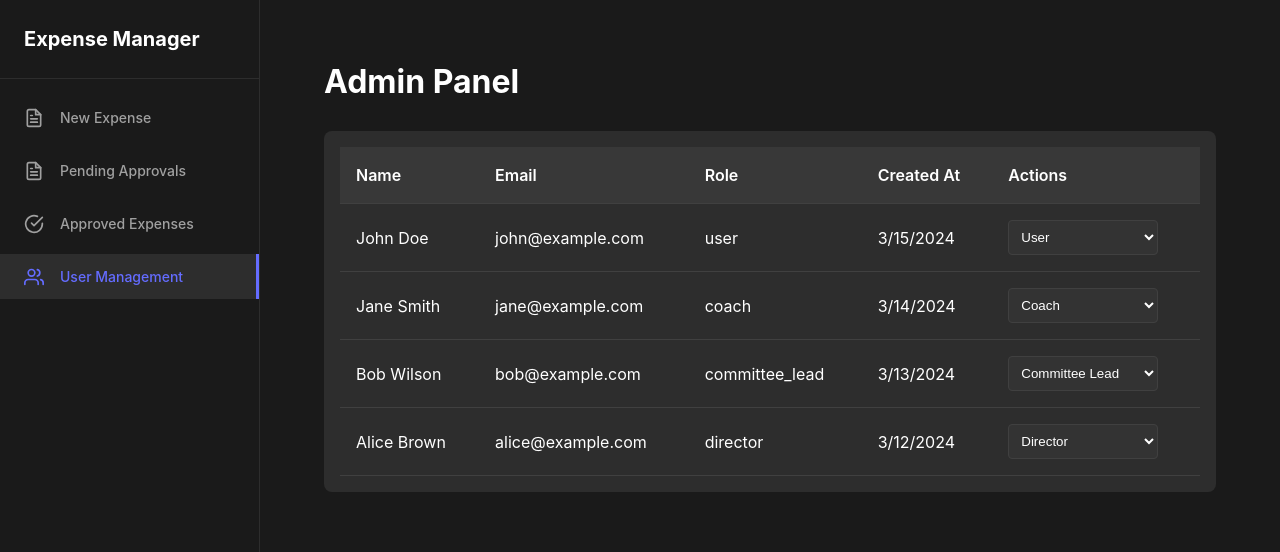
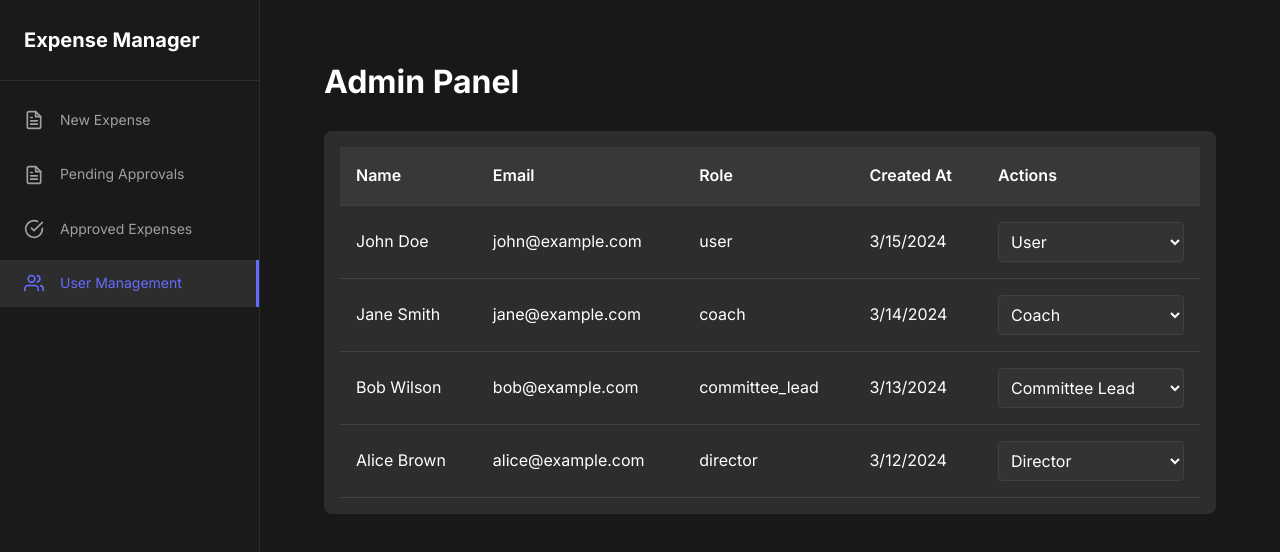
Before and after one commit to dominykas-twoday/ai-hackathon-ui, a React (Vite) app: page /admin in a window 1280 px wide. Shown: the top 552 px of the page. Built offline with nearby package versions, Linux system fonts and the light colour scheme.

Commit message:
Adjust styles

```diff
--- a/src/App.css
+++ b/src/App.css
@@ -1,18 +1,129 @@
+@import url("https://fonts.googleapis.com/css2?family=Inter:wght@400;600;700&display=swap");
+
 * {
   margin: 0;
   padding: 0;
   box-sizing: border-box;
+  font-family: "Inter", Arial, Helvetica, sans-serif;
 }
 
 body {
-  background-color: #1a1a1a;
-  color: #ffffff;
+  background-color: #181818;
+  color: #fff;
   min-height: 100vh;
+  line-height: 1.6;
 }
 
 #root {
   width: 100%;
   min-height: 100vh;
+}
+
+h1,
+h2,
+h3,
+h4,
+h5,
+h6 {
+  font-weight: 700;
+  margin-bottom: 0.5em;
+}
+
+h1 {
+  font-size: 2.5rem;
+  color: #fff;
+}
+
+h2 {
+  font-size: 2rem;
+  color: #fff;
+}
+
+a {
+  color: #1de782;
+  text-decoration: none;
+  transition: color 0.2s;
+}
+a:hover {
+  color: #14b86b;
+}
+
+.card,
+.section,
+.form-container {
+  background: #232323;
+  border-radius: 1.5rem;
+  box-shadow: 0 4px 32px 0 rgba(30, 30, 30, 0.25);
+  padding: 2.5em;
+  margin-bottom: 2em;
+}
+
+button,
+.btn {
+  background: #1de782;
+  color: #181818;
+  border: none;
+  border-radius: 2em;
+  padding: 0.75em 2em;
+  font-weight: 600;
+  font-size: 1rem;
+  cursor: pointer;
+  transition: background 0.2s, color 0.2s, box-shadow 0.2s;
+  box-shadow: 0 2px 8px 0 rgba(30, 30, 30, 0.15);
+}
+button:hover,
+.btn:hover {
+  background: #14b86b;
+  color: #fff;
+}
+
+input,
+select,
+textarea {
+  width: 100%;
+  padding: 1em;
+  border: 1px solid #333;
+  border-radius: 1em;
+  background: #232323;
+  color: #fff;
+  font-size: 1rem;
+  transition: border 0.2s, box-shadow 0.2s;
+}
+input:focus,
+select:focus,
+textarea:focus {
+  border: 1.5px solid #888888;
+  outline: none;
+  box-shadow: 0 0 0 2px #88888866;
+}
+
+.app-container {
+  display: flex;
+  min-height: 100vh;
+  background-color: #181818;
+  width: 100%;
+}
+
+.main-content {
+  flex: 1;
+  margin-left: 260px;
+  min-height: 100vh;
+  background-color: #181818;
+  padding: 2rem;
+  width: calc(100% - 260px);
+}
+
+::-webkit-scrollbar {
+  width: 8px;
+  background: #232323;
+}
+::-webkit-scrollbar-thumb {
+  background: #888888;
+  border-radius: 8px;
+}
+
+.read-the-docs {
+  color: #888;
 }
 
 .logo {
@@ -42,27 +153,3 @@ body {
     animation: logo-spin infinite 20s linear;
   }
 }
-
-.card {
-  padding: 2em;
-}
-
-.read-the-docs {
-  color: #888;
-}
-
-.app-container {
-  display: flex;
-  min-height: 100vh;
-  background-color: #1a1a1a;
-  width: 100%;
-}
-
-.main-content {
-  flex: 1;
-  margin-left: 260px;
-  min-height: 100vh;
-  background-color: #1a1a1a;
-  padding: 2rem;
-  width: calc(100% - 260px);
-}
--- a/src/pages/AdminPanel.css
+++ b/src/pages/AdminPanel.css
@@ -67,3 +67,9 @@
 .admin-panel-error {
   color: #ff6b6b;
 }
+
+.users-table td:last-child {
+  display: flex;
+  align-items: center;
+  height: 100%;
+}
```
